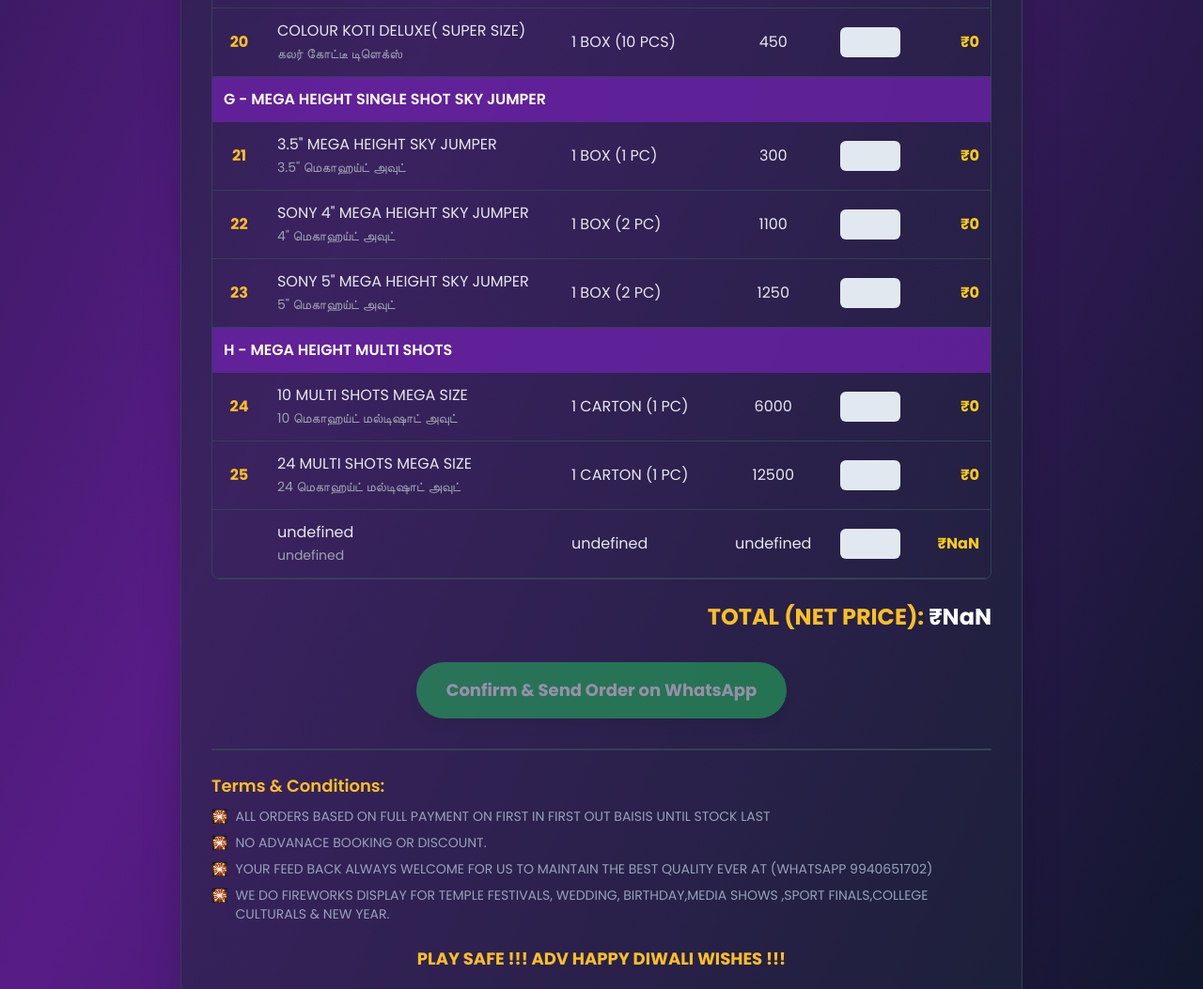
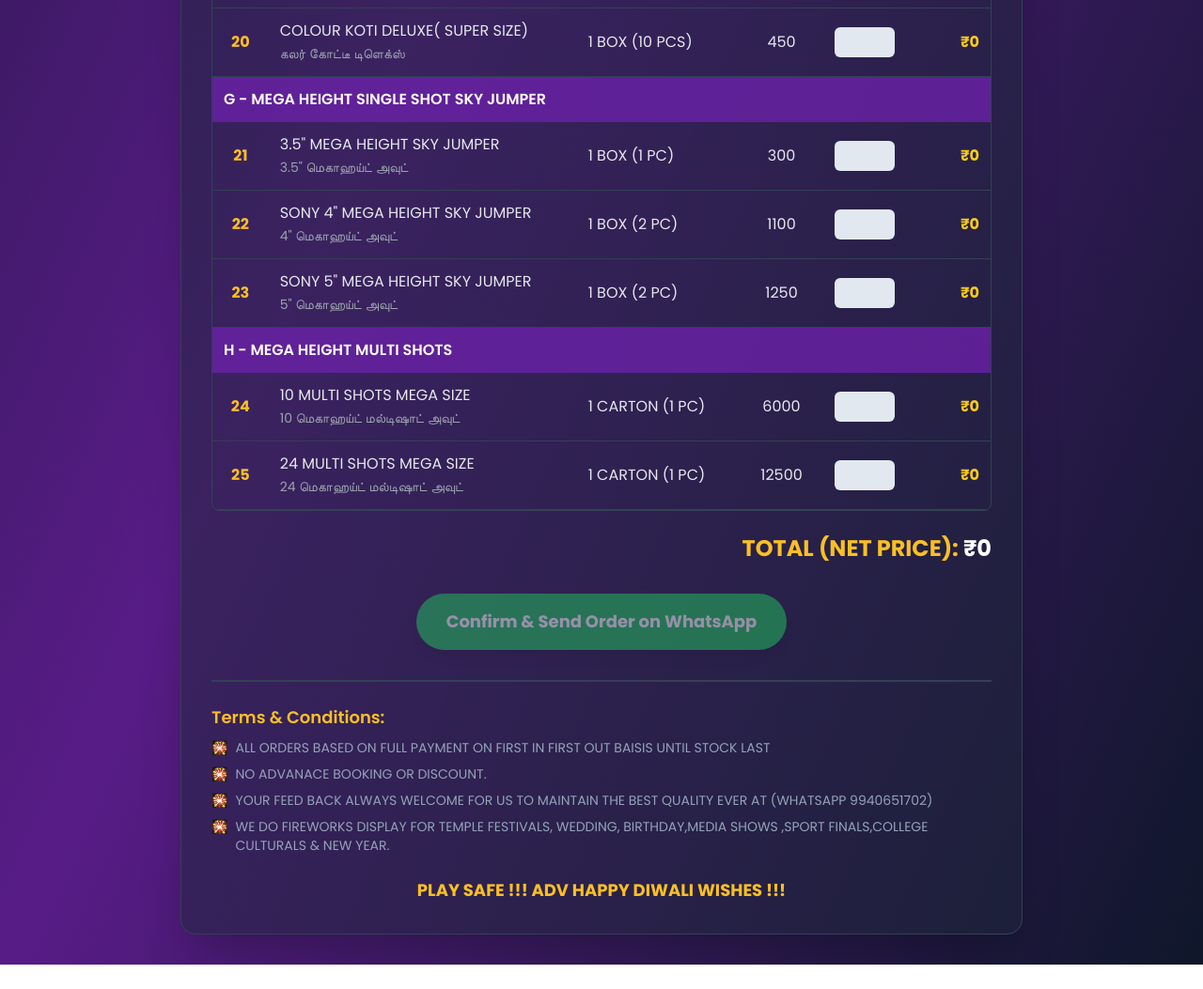
Before and after one commit to vjpyrotech/product-list, a plain HTML site: page index.html in a window 1280 px wide. Shown: the part 1880-2933 px from the top of the page at 94% size. After the commit the page ends 2907 px from the top, so only its background shows below. Drawn offline with nearby package versions, Linux system fonts and the light colour scheme.

Commit message:
fix: Filter out empty rows from CSV data

```diff
--- a/index.html
+++ b/index.html
@@ -97,7 +97,8 @@
                         complete: function(results) {
                             const productList = document.getElementById('product-list');
                             let currentCategory = "";
-                            results.data.forEach(product => {
+                            const products = results.data.filter(product => product.id);
+                            products.forEach(product => {
                                 if (product.category && product.category !== currentCategory) {
                                     currentCategory = product.category;
                                     const categoryRow = document.createElement('tr');
```
